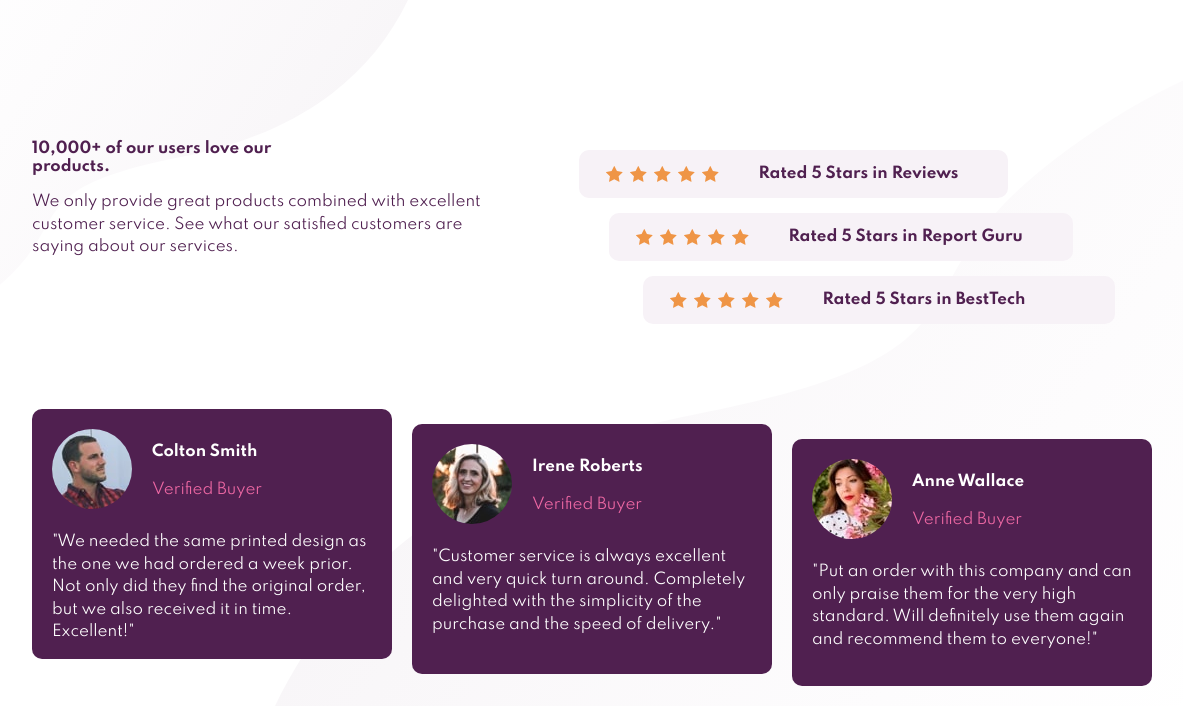
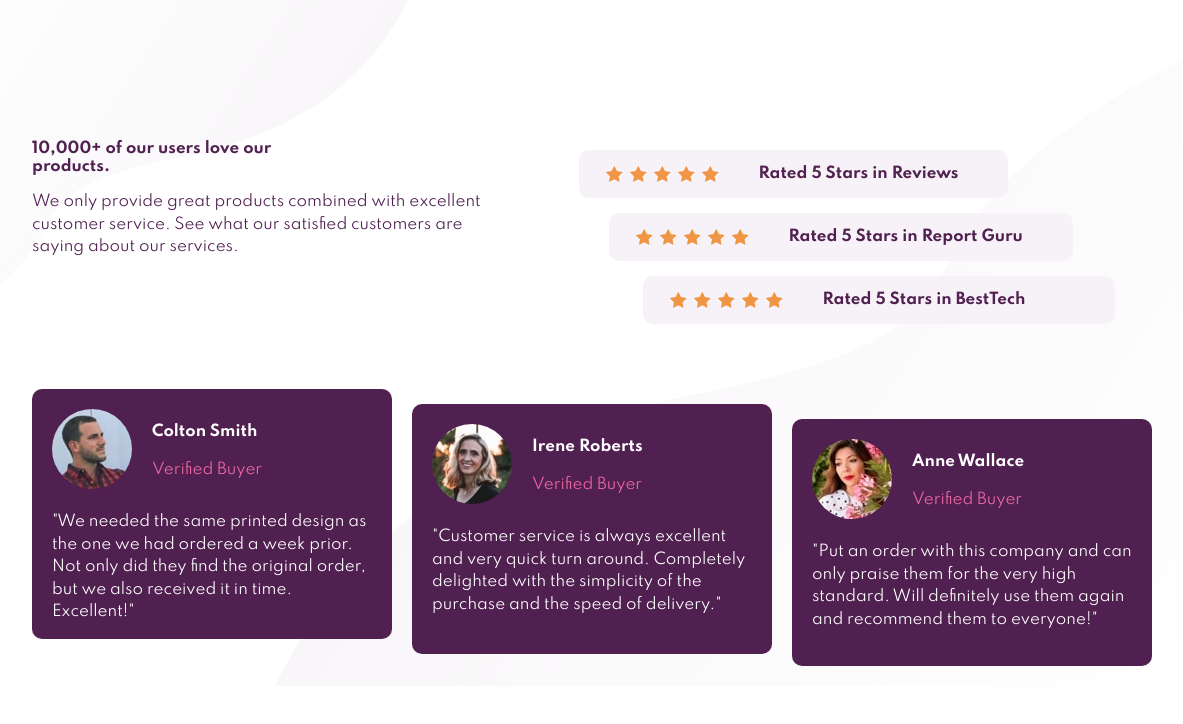
Before and after one commit to royeradames/social-proof-section-master, a React (Create React App) app: page / in a window 1536 px wide. Shown: the top 724 px of the page, without its empty margins (176-1359 px from the left). Built offline with nearby package versions, Linux system fonts and the light colour scheme.

Commit message:
👌lower testimonial gap to other sections

```diff
--- a/src/App.scss
+++ b/src/App.scss
@@ -102,7 +102,7 @@ body{
 // desktop
 @media (min-width: 1440px){
   .page{
-    grid-gap: 6rem 6rem;
+    grid-gap: 4rem 6rem;
     grid-template-columns: minmax(min-content, auto) minmax(min-content, auto);
     grid-template-rows: minmax(min-content, auto) min-content;
     grid-template-areas: "header rate"
```
